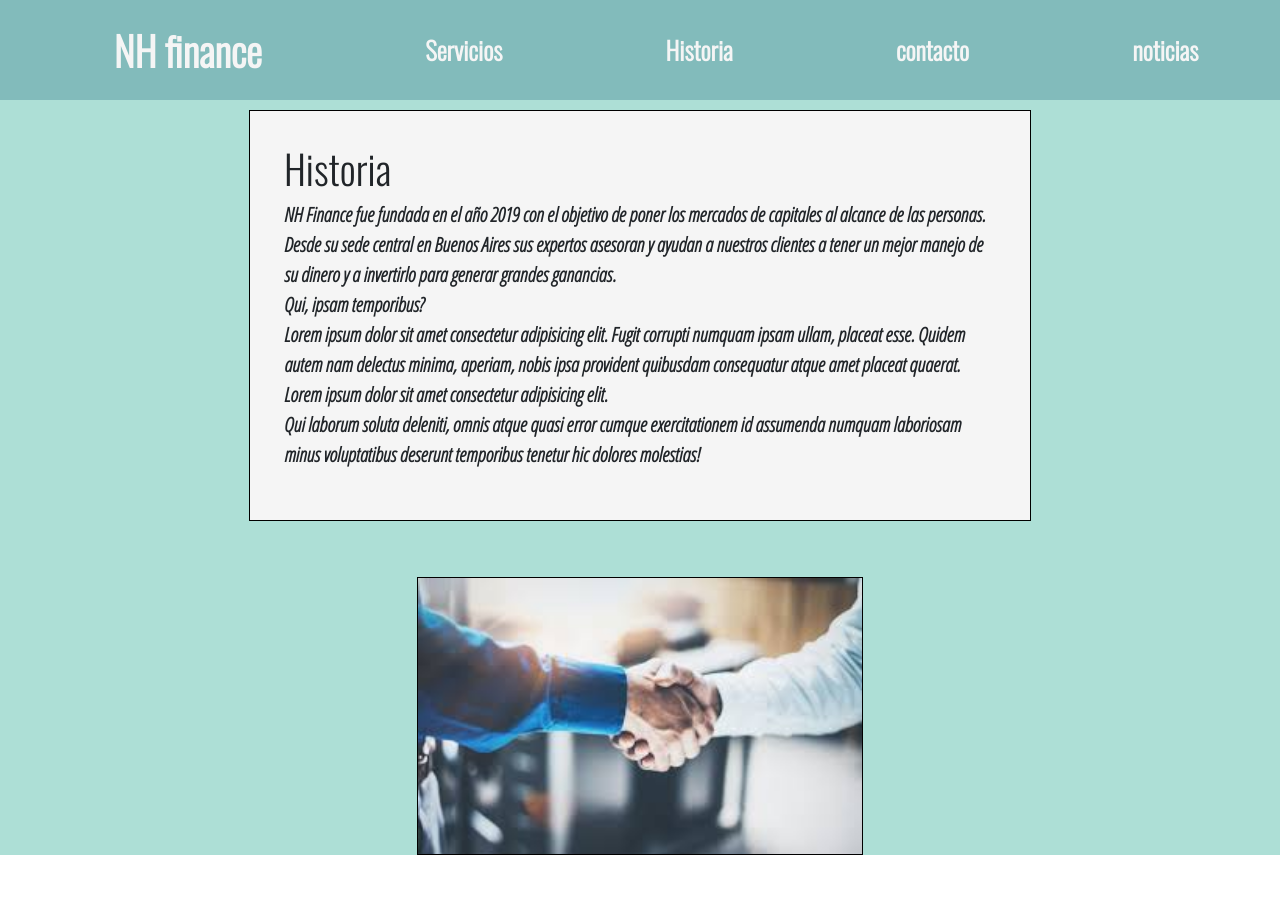
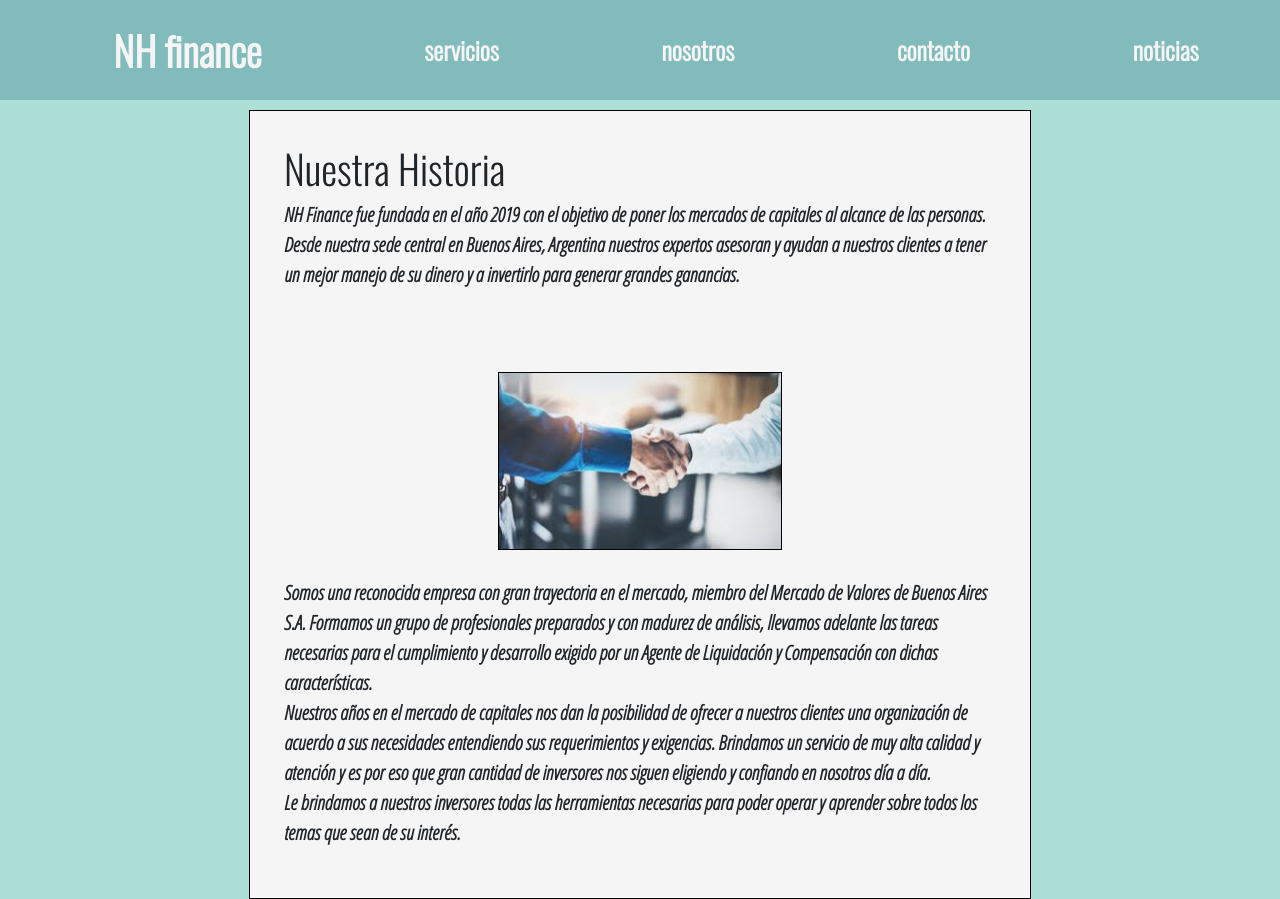
Before and after one commit to Pericles27/Proyecto, a website: page historia.html in a window 1280 px wide. Before the commit the page ends 855 px from the top, so only its background shows below. Drawn offline with nearby package versions, Linux system fonts and the light colour scheme.

Commit message:
mas cambios

```diff
--- a/historia.html
+++ b/historia.html
@@ -33,10 +33,10 @@
                     <a href="index.html" id="Logo">NH finance</a>
                 </li>
                 <li>
-                    <a href="productos.html" class="links">Servicios</a>
+                    <a href="productos.html" class="links">servicios</a>
                 </li>
                 <li>
-                   <a href="historia.html" class="links"> Historia</a>
+                   <a href="historia.html" class="links"> nosotros</a>
                 </li>
                 <li>
                     <a href="index.html#foot" class="links">contacto</a>
@@ -52,23 +52,20 @@
             <div class="row">
                 <div class="col.md.12">
                     <article class="uno">
-                        <h1>Historia</h1>
+                        <h1> Nuestra Historia</h1>
                         <p>NH Finance fue fundada en el año 2019 con el objetivo de poner los mercados de capitales al alcance de las
-                             personas. Desde su sede central en Buenos Aires sus expertos asesoran y ayudan a nuestros
-                             clientes a tener un mejor manejo de su dinero y a invertirlo para generar grandes ganancias.<br> Qui, ipsam temporibus?<br>
-                            Lorem ipsum dolor sit amet consectetur adipisicing elit. Fugit corrupti numquam ipsam ullam, placeat esse.
-                            Quidem autem nam delectus minima,
-                            aperiam, nobis ipsa provident quibusdam consequatur atque amet placeat quaerat.<br>
-                            Lorem ipsum dolor sit amet consectetur adipisicing elit.<br> Qui laborum soluta deleniti,
-                            omnis atque quasi error cumque exercitationem id assumenda numquam laboriosam minus voluptatibus deserunt
-                            temporibus tenetur hic dolores molestias!
+                             personas. Desde nuestra sede central en Buenos Aires, Argentina nuestros expertos asesoran y ayudan a nuestros
+                             clientes a tener un mejor manejo de su dinero y a invertirlo para generar grandes ganancias.<br><br>
+                        </p>
+                        <aside class="dos">
+                            <img id="fot" src="imagenes/Apreton.jpg">
+                        </aside>
+                        <p>
+                            Somos una reconocida empresa con gran trayectoria en el mercado, miembro del Mercado de Valores de Buenos Aires S.A. Formamos un grupo de profesionales preparados y con madurez de análisis, llevamos adelante las tareas necesarias para el cumplimiento y desarrollo exigido por un Agente de Liquidación y Compensación con dichas características.<br>
+                            Nuestros años en el mercado de capitales nos dan la posibilidad de ofrecer a nuestros clientes una organización de acuerdo a sus necesidades entendiendo sus requerimientos y exigencias. Brindamos un servicio de muy alta calidad y atención y es por eso que gran cantidad de inversores nos siguen eligiendo y confiando en nosotros día a día.<br>
+                            Le brindamos a nuestros inversores todas las herramientas necesarias para poder operar y aprender sobre todos los temas que sean de su interés.
                         </p>
                     </article>
-                    <aside class="dos">
-                        <img id="fot" src="imagenes/Apreton.jpg">
-                    </aside>
-                    <div class="tres"></div>
-                    <div class="cuatro"></div>
                 </div>
             </div>
         </div>
--- a/historia.scss
+++ b/historia.scss
@@ -21,3 +21,9 @@ main{
     margin-right: 30%;
     margin-top: 5%;
 }
+.dos{
+    clear: both;
+    margin: auto;
+    margin-top: 0%;
+    padding-bottom: 4%;
+}
```
Also changed, not shown: index.html (+2 -2 lines), otros.html (+2 -2 lines), productos.html (+1 -1 lines), historia.css, 1 other file.
